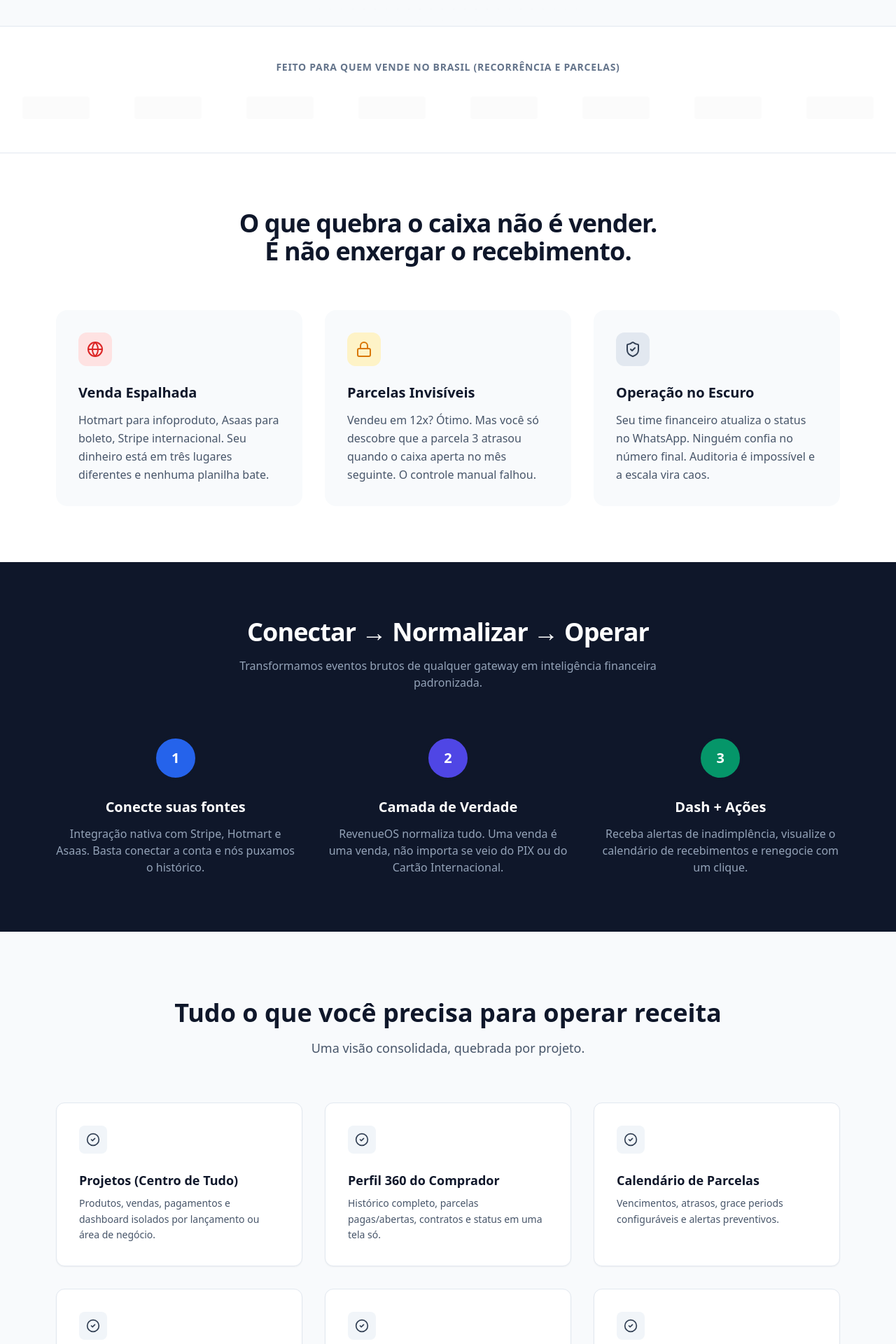
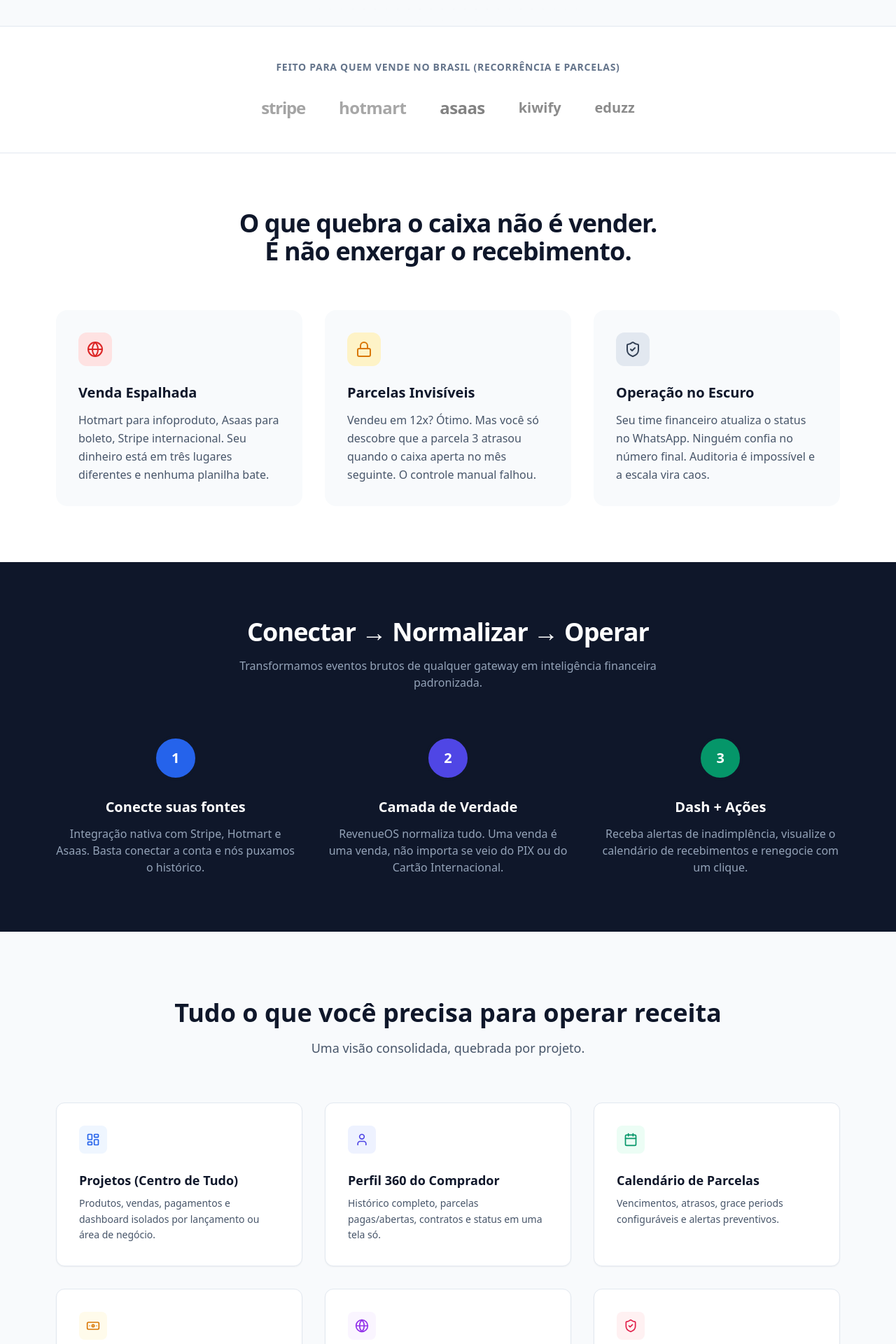
Before and after one commit to nicoolasmr/ferramenta-financeira, a Next.js app: page / in a window 1280 px wide. Shown: the part 940-2860 px from the top of the page at 70% size. Built offline with nearby package versions, Linux system fonts and the light colour scheme.

Commit message:
feat(marketing): Enhance visual assets
- Add real dashboard preview image
- Add Stripe/Hotmart/Asaas text logos with brand colors
- Update feature icons to specific Lucide icons
- Add fade-in animations to sections
- Fix dull CTA button style

```diff
--- a/src/app/(marketing)/page.tsx
+++ b/src/app/(marketing)/page.tsx
@@ -2,6 +2,11 @@
 import Link from "next/link";
 import { Button } from "@/components/ui/button";
 import {
+    LayoutDashboard,
+    User,
+    Calendar,
+    RefreshCw,
+    Banknote,
     ArrowRight,
     BarChart3,
     CheckCircle2,
@@ -119,21 +124,22 @@ export default function LandingPage() {
                             </div>
                         </div>
                     </div>
+
                 </section>
 
                 {/* SOCIAL PROOF */}
-                <section className="py-12 border-y bg-white">
+                <section className="py-12 border-y bg-white animate-fade-in-up animation-delay-200">
                     <div className="container mx-auto px-4 text-center">
                         <p className="text-sm font-semibold text-slate-500 uppercase tracking-wider mb-8">
                             Feito para quem vende no Brasil (Recorrência e Parcelas)
                         </p>
-                        <div className="grid grid-cols-2 md:grid-cols-4 lg:grid-cols-8 gap-8 items-center opacity-40 grayscale hover:grayscale-0 transition-all duration-500">
-                            {/* Placeholders for logos */}
-                            {[1, 2, 3, 4, 5, 6, 7, 8].map((i) => (
-                                <div key={i} className="flex justify-center">
-                                    <div className="h-8 w-24 bg-slate-200 rounded animate-pulse"></div>
-                                </div>
-                            ))}
+                        <div className="flex justify-center gap-12 items-center opacity-60 grayscale hover:grayscale-0 transition-all duration-500 flex-wrap">
+                            {/* Logos using text/style approximations for reliability */}
+                            <div className="text-2xl font-bold tracking-tighter text-[#635BFF]">stripe</div>
+                            <div className="text-2xl font-bold tracking-tight text-[#F04E23]">hotmart</div>
+                            <div className="text-2xl font-bold tracking-tight text-[#0030b9]">asaas</div>
+                            <div className="text-xl font-bold text-slate-700">kiwify</div>
+                            <div className="text-xl font-bold text-slate-700">eduzz</div>
                         </div>
                     </div>
                 </section>
@@ -242,22 +248,53 @@ export default function LandingPage() {
                         </div>
 
                         <div className="grid md:grid-cols-2 lg:grid-cols-3 gap-8">
-                            {[
-                                { title: "Projetos (Centro de Tudo)", desc: "Produtos, vendas, pagamentos e dashboard isolados por lançamento ou área de negócio." },
-                                { title: "Perfil 360 do Comprador", desc: "Histórico completo, parcelas pagas/abertas, contratos e status em uma tela só." },
-                                { title: "Calendário de Parcelas", desc: "Vencimentos, atrasos, grace periods configuráveis e alertas preventivos." },
-                                { title: "Renegociação sem Bagunça", desc: "Refinancie parcelas mantendo o histórico original intacto. O sistema recalcula tudo." },
-                                { title: "Portal do Cliente", desc: "Área read-only para seu cliente ver faturas e status. Transparência total." },
-                                { title: "Ops & Auditoria", desc: "Webhooks, replay de eventos, logs imutáveis e rastreabilidade ponta a ponta." }
-                            ].map((card, idx) => (
-                                <div key={idx} className="bg-white p-8 rounded-xl border hover:border-blue-500/30 transition-colors shadow-sm">
-                                    <div className="h-10 w-10 bg-slate-100 rounded-lg mb-6 flex items-center justify-center">
-                                        <CheckCircle2 className="w-5 h-5 text-slate-700" />
+                            <div className="bg-white p-8 rounded-xl border hover:border-blue-500/30 transition-colors shadow-sm hover:shadow-md">
+                                <div className="h-10 w-10 bg-blue-50 rounded-lg mb-6 flex items-center justify-center">
+                                    <LayoutDashboard className="w-5 h-5 text-blue-600" />
                                 </div>
-                                    <h3 className="text-lg font-bold text-slate-900 mb-2">{card.title}</h3>
-                                    <p className="text-slate-600 text-sm leading-relaxed">{card.desc}</p>
+                                <h3 className="text-lg font-bold text-slate-900 mb-2">Projetos (Centro de Tudo)</h3>
+                                <p className="text-slate-600 text-sm leading-relaxed">Produtos, vendas, pagamentos e dashboard isolados por lançamento ou área de negócio.</p>
                             </div>
-                            ))}
+
+                            <div className="bg-white p-8 rounded-xl border hover:border-blue-500/30 transition-colors shadow-sm hover:shadow-md">
+                                <div className="h-10 w-10 bg-indigo-50 rounded-lg mb-6 flex items-center justify-center">
+                                    <User className="w-5 h-5 text-indigo-600" />
+                                </div>
+                                <h3 className="text-lg font-bold text-slate-900 mb-2">Perfil 360 do Comprador</h3>
+                                <p className="text-slate-600 text-sm leading-relaxed">Histórico completo, parcelas pagas/abertas, contratos e status em uma tela só.</p>
+                            </div>
+
+                            <div className="bg-white p-8 rounded-xl border hover:border-blue-500/30 transition-colors shadow-sm hover:shadow-md">
+                                <div className="h-10 w-10 bg-emerald-50 rounded-lg mb-6 flex items-center justify-center">
+                                    <Calendar className="w-5 h-5 text-emerald-600" />
+                                </div>
+                                <h3 className="text-lg font-bold text-slate-900 mb-2">Calendário de Parcelas</h3>
+                                <p className="text-slate-600 text-sm leading-relaxed">Vencimentos, atrasos, grace periods configuráveis e alertas preventivos.</p>
+                            </div>
+
+                            <div className="bg-white p-8 rounded-xl border hover:border-blue-500/30 transition-colors shadow-sm hover:shadow-md">
+                                <div className="h-10 w-10 bg-amber-50 rounded-lg mb-6 flex items-center justify-center">
+                                    <Banknote className="w-5 h-5 text-amber-600" />
+                                </div>
+                                <h3 className="text-lg font-bold text-slate-900 mb-2">Renegociação sem Bagunça</h3>
+                                <p className="text-slate-600 text-sm leading-relaxed">Refinancie parcelas mantendo o histórico original intacto. O sistema recalcula tudo.</p>
+                            </div>
+
+                            <div className="bg-white p-8 rounded-xl border hover:border-blue-500/30 transition-colors shadow-sm hover:shadow-md">
+                                <div className="h-10 w-10 bg-purple-50 rounded-lg mb-6 flex items-center justify-center">
+                                    <Globe className="w-5 h-5 text-purple-600" />
+                                </div>
+                                <h3 className="text-lg font-bold text-slate-900 mb-2">Portal do Cliente</h3>
+                                <p className="text-slate-600 text-sm leading-relaxed">Área read-only para seu cliente ver faturas e status. Transparência total.</p>
+                            </div>
+
+                            <div className="bg-white p-8 rounded-xl border hover:border-blue-500/30 transition-colors shadow-sm hover:shadow-md">
+                                <div className="h-10 w-10 bg-rose-50 rounded-lg mb-6 flex items-center justify-center">
+                                    <ShieldCheck className="w-5 h-5 text-rose-600" />
+                                </div>
+                                <h3 className="text-lg font-bold text-slate-900 mb-2">Ops & Auditoria</h3>
+                                <p className="text-slate-600 text-sm leading-relaxed">Webhooks, replay de eventos, logs imutáveis e rastreabilidade ponta a ponta.</p>
+                            </div>
                         </div>
                     </div>
                 </section>
@@ -276,12 +313,16 @@ export default function LandingPage() {
 
                         <div className="space-y-12">
                             {/* Dashboard 1 */}
-                            <div className="rounded-2xl border bg-slate-50 p-2 lg:p-4 shadow-xl">
-                                <div className="aspect-[16/9] bg-white rounded-xl flex items-center justify-center border border-dashed border-slate-300">
-                                    <div className="text-center">
-                                        <BarChart3 className="w-16 h-16 text-slate-200 mx-auto mb-4" />
-                                        <p className="text-slate-400 font-medium">Dashboard Financeiro por Projeto (Preview)</p>
+                            <div className="rounded-2xl border bg-slate-900 p-2 lg:p-4 shadow-2xl animate-fade-in-up">
+                                <div className="aspect-[16/9] bg-slate-800 rounded-xl overflow-hidden shadow-inner">
+                                    <img
+                                        src="/dashboard-preview.png"
+                                        alt="RevenueOS Dashboard Preview"
+                                        className="w-full h-full object-cover"
+                                    />
                                 </div>
+                                <div className="mt-4 text-center">
+                                    <p className="text-slate-400 text-sm font-medium">Dashboard Financeiro em Tempo Real</p>
                                 </div>
                             </div>
                         </div>
@@ -294,23 +335,44 @@ export default function LandingPage() {
                         <h2 className="text-3xl font-bold text-slate-900 mb-12">Integrações Tier 1 + Base para Escalar</h2>
 
                         <div className="grid md:grid-cols-3 gap-8 mb-16">
-                            {[
-                                { name: "Stripe", tags: ["Billing", "Webhooks", "Conciliação"] },
-                                { name: "Hotmart", tags: ["Vendas", "Comissões", "Cancelamento"] },
-                                { name: "Asaas", tags: ["PIX", "Boleto", "Status"] }
-                            ].map((integ) => (
-                                <div key={integ.name} className="bg-white p-8 rounded-xl border shadow-sm flex flex-col items-center">
-                                    <div className="h-16 w-16 bg-slate-100 rounded-full mb-6 flex items-center justify-center font-bold text-slate-400">
-                                        {integ.name[0]}
+                            {/* Stripe */}
+                            <div className="bg-white p-8 rounded-xl border shadow-sm flex flex-col items-center hover:shadow-lg transition-all hover:-translate-y-1">
+                                <div className="h-16 w-full flex items-center justify-center mb-6">
+                                    <span className="text-4xl font-bold tracking-tighter text-[#635BFF]">stripe</span>
                                 </div>
-                                    <h3 className="text-xl font-bold text-slate-900 mb-4">{integ.name}</h3>
+                                <h3 className="text-xl font-bold text-slate-900 mb-4">Stripe</h3>
                                 <div className="flex gap-2 flex-wrap justify-center">
-                                        {integ.tags.map(tag => (
+                                    {["Billing", "Webhooks", "Conciliação"].map(tag => (
                                         <span key={tag} className="text-xs font-medium bg-slate-100 px-2 py-1 rounded text-slate-600">{tag}</span>
                                     ))}
                                 </div>
                             </div>
+
+                            {/* Hotmart */}
+                            <div className="bg-white p-8 rounded-xl border shadow-sm flex flex-col items-center hover:shadow-lg transition-all hover:-translate-y-1">
+                                <div className="h-16 w-full flex items-center justify-center mb-6">
+                                    <span className="text-4xl font-bold tracking-tight text-[#F04E23]">hotmart</span>
+                                </div>
+                                <h3 className="text-xl font-bold text-slate-900 mb-4">Hotmart</h3>
+                                <div className="flex gap-2 flex-wrap justify-center">
+                                    {["Vendas", "Comissões", "Cancelamento"].map(tag => (
+                                        <span key={tag} className="text-xs font-medium bg-slate-100 px-2 py-1 rounded text-slate-600">{tag}</span>
                                     ))}
+                                </div>
+                            </div>
+
+                            {/* Asaas */}
+                            <div className="bg-white p-8 rounded-xl border shadow-sm flex flex-col items-center hover:shadow-lg transition-all hover:-translate-y-1">
+                                <div className="h-16 w-full flex items-center justify-center mb-6">
+                                    <span className="text-4xl font-bold tracking-tight text-[#0030b9] italic">asaas</span>
+                                </div>
+                                <h3 className="text-xl font-bold text-slate-900 mb-4">Asaas</h3>
+                                <div className="flex gap-2 flex-wrap justify-center">
+                                    {["PIX", "Boleto", "Status"].map(tag => (
+                                        <span key={tag} className="text-xs font-medium bg-slate-100 px-2 py-1 rounded text-slate-600">{tag}</span>
+                                    ))}
+                                </div>
+                            </div>
                         </div>
 
                         <div className="inline-flex items-center gap-2 px-4 py-2 bg-slate-100 rounded-full text-sm text-slate-600">
@@ -486,7 +548,7 @@ export default function LandingPage() {
                             <Link href="/signup">
                                 <Button size="lg" className="h-14 px-8 text-lg bg-emerald-500 hover:bg-emerald-600 text-white">Agendar Demo</Button>
                             </Link>
-                            <Button size="lg" variant="outline" className="h-14 px-8 text-lg text-white border-slate-700 hover:bg-slate-800">
+                            <Button size="lg" variant="outline" className="h-14 px-8 text-lg bg-white text-slate-900 border-none hover:bg-slate-100 shadow-md">
                                 Falar com Especialista
                             </Button>
                         </div>
@@ -514,6 +576,6 @@ export default function LandingPage() {
                     </div>
                 </div>
             </footer>
-        </div>
+        </div >
     );
 }
--- a/src/app/globals.css
+++ b/src/app/globals.css
@@ -67,6 +67,38 @@
   }
 }
 
+@layer utilities {
+  .animate-fade-in-up {
+    animation: fadeInUp 0.8s ease-out forwards;
+    opacity: 0;
+    /* Star invisible */
+  }
+
+  .animation-delay-200 {
+    animation-delay: 0.2s;
+  }
+
+  .animation-delay-400 {
+    animation-delay: 0.4s;
+  }
+
+  .animation-delay-600 {
+    animation-delay: 0.6s;
+  }
+
+  @keyframes fadeInUp {
+    from {
+      opacity: 0;
+      transform: translateY(20px);
+    }
+
+    to {
+      opacity: 1;
+      transform: translateY(0);
+    }
+  }
+}
+
 @layer base {
   * {
     @apply border-border;
```
Also changed, not shown: public/dashboard-preview.png (added). Lines whose indentation alone changed are shown as unchanged.
